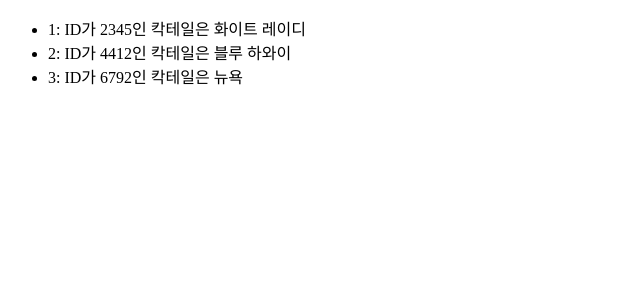
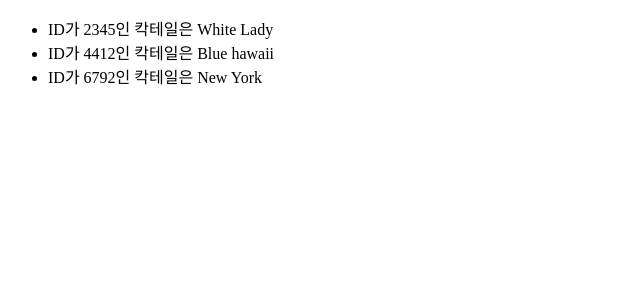
Before and after one commit to jong-k/nuxt-center, a Nuxt app: page / in a window 1280 px wide. Shown: the top 300 px of the page, without its empty margins (0-640 px from the left). Built offline with nearby package versions, Linux system fonts and the light colour scheme.

Commit message:
feat: v-for Map 순회

```diff
--- a/app.vue
+++ b/app.vue
@@ -1,17 +1,18 @@
 <template>
   <div>
     <ul>
-      <li v-for="(val, key, idx) in cocktailRef" :key="val">
-        {{ idx + 1 }}: ID가 {{ key }}인 칵테일은 {{ val }}
+      <li v-for="[id, cocktailName] in cocktailListRef" :key="id">
+        ID가 {{ id }}인 칵테일은 {{ cocktailName }}
       </li>
     </ul>
   </div>
 </template>
 
 <script setup lang="ts">
-const cocktailRef = ref({
-  2345: "화이트 레이디",
-  4412: "블루 하와이",
-  6792: "뉴욕",
-});
+const cocktailList = new Map<number, string>();
+cocktailList.set(2345, "White Lady");
+cocktailList.set(4412, "Blue hawaii");
+cocktailList.set(6792, "New York");
+console.log(cocktailList);
+const cocktailListRef = ref(cocktailList);
 </script>
```
